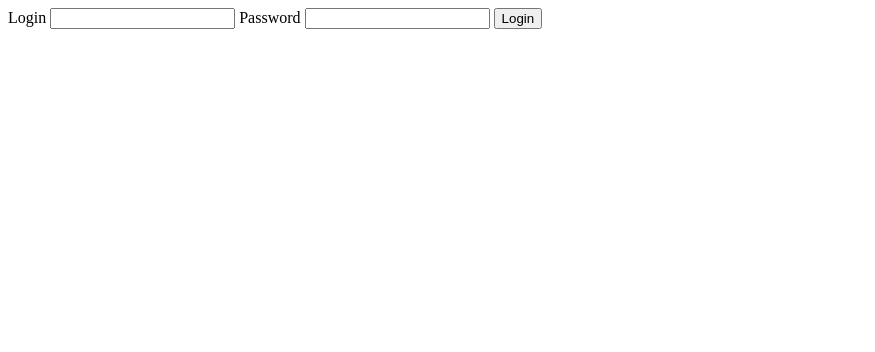
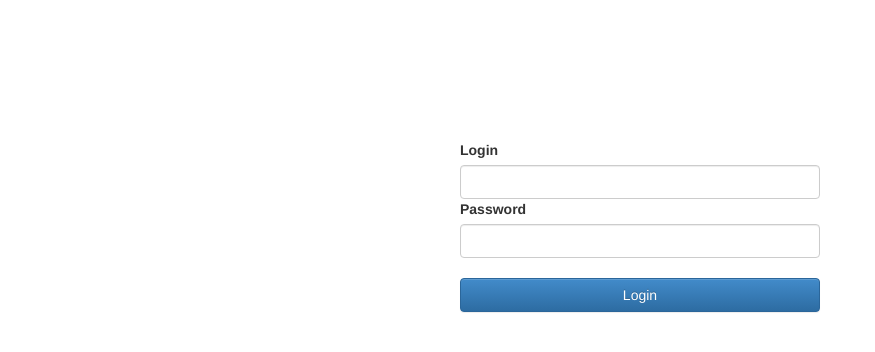
Before and after one commit to DangouHaim/PDFCertificates, a PHP site: page /auth.php in a window 1280 px wide. Shown: the top 352 px of the page, without its empty margins (0-875 px from the left). Run offline with PHP 8.4, Linux system fonts and the light colour scheme.

Commit message:
css on login form

```diff
--- a/auth.php
+++ b/auth.php
@@ -15,9 +15,14 @@ if(isset($_POST["Login"]) && isset($_POST["Password"]))
 <!DOCTYPE html>
 <html>
 <head>
+
+	<link rel="stylesheet" href="css/bootstrap.min.css">
+	<link rel="stylesheet" href="css/bootstrap-theme.min.css">
+
 	<script type="text/javascript" src="jquery.js"></script>
 	<script type="text/javascript" src="jquery-md5.js"></script>
 	<script type="text/javascript">
+
 		//var md5 = ;
 		//Create (hex-encoded) HMAC-MD5 hash of a given string value and key:
 
@@ -35,16 +40,36 @@ if(isset($_POST["Login"]) && isset($_POST["Password"]))
 	        	$("#Password").val($.md5($("#Password").val()));
 	        });
 	    });
+
 	</script>
 	<title></title>
 </head>
 <body>
-	<form id="form" action="auth.php" method="post">
-		<label>Login</label>
-		<input id="Login" type="text" name="Login">
-		<label>Password</label>
-		<input id="Password" type="Password" name="Password">
-		<input type="submit" value="Login">
-	</form>
+
+<br>
+<br>
+<br>
+<br>
+<br>
+<br>
+<br>
+<section>
+	<div class="container">
+		<div class="row">
+			<div class="col-md-offset-4 col-md-4">
+				<form id="form" action="auth.php" method="post">
+		  		<label for="Login">Login</label>
+		    	<input name="Login" required type="text" class="form-control" id="Login">
+
+		  		<label for="Login">Password</label>
+		    	<input name="Password" required type="Password" class="form-control" id="Password">
+				<br>
+				<input class="btn btn-primary btn-block" type="submit" value="Login">
+			</form>
+			</div>
+		</div>
+	</div>
+</section>
+
 </body>
 </html>
```
